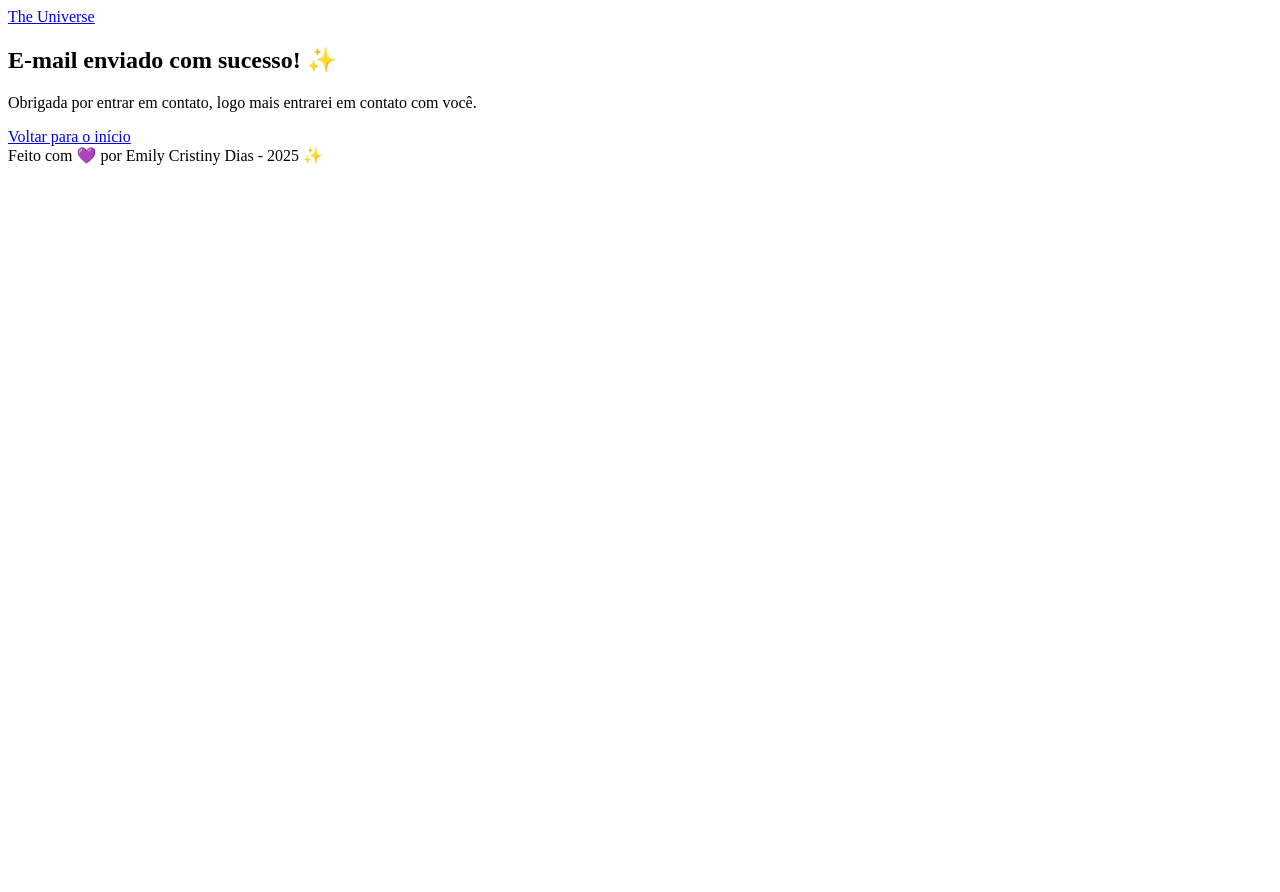
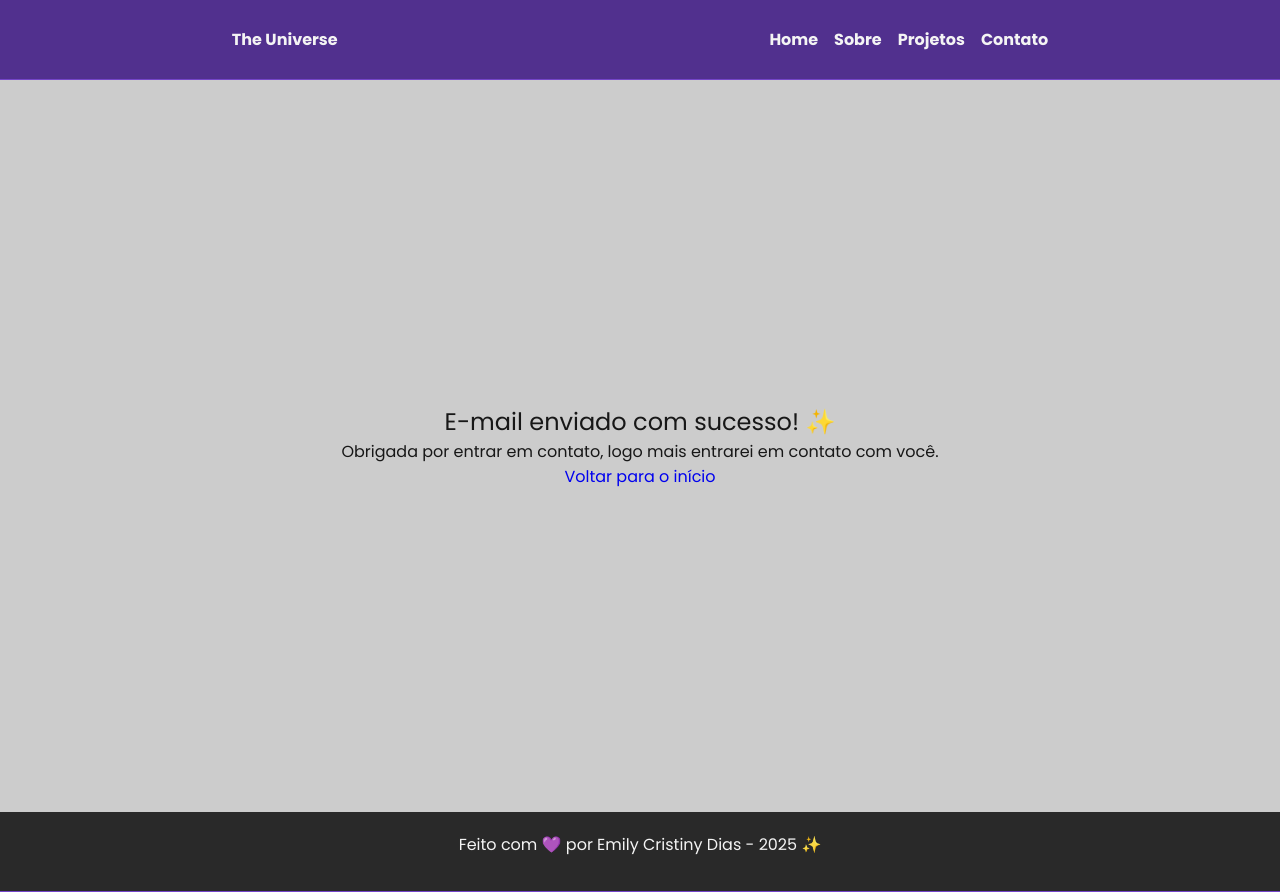
Before and after one commit to emilyestvz/gen_portfolio_example, a plain HTML site: page success.html in a window 1280 px wide. Before the commit the page ends 800 px from the top, so only its background shows below. Drawn offline with Linux system fonts and the light colour scheme.

Commit message:
:sparkles: Finalização sucess.html

```diff
--- a/assets/css/styles.css
+++ b/assets/css/styles.css
@@ -291,3 +291,7 @@ footer {
     border-bottom: 1px solid var(--purple-500);
     filter: opacity(0.9);
 }
+
+#sucess-txt, div{
+    text-align: center;
+}
--- a/success.html
+++ b/success.html
@@ -7,33 +7,52 @@
     <meta name="author" content="Emily Cristiny Dias">
     <meta name="keywords" content="HTML, CSS, Javascript">
     <link rel="icon" href="./assets/img/favicon.svg">
+    <link rel="stylesheet" href="./assets/css/styles.css">
+
+    <link rel="preconnect" href="https://fonts.googleapis.com">
+    <link rel="preconnect" href="https://fonts.gstatic.com" crossorigin>
+    <link href="https://fonts.googleapis.com/css2?family=Poppins:ital,wght@0,100;0,200;0,300;0,400;0,500;0,600;0,700;0,800;0,900;1,100;1,200;1,300;1,400;1,500;1,600;1,700;1,800;1,900&display=swap" rel="stylesheet">
+
 
     <title>Siga-me @emilyestvz</title>
 </head>
 <body>
 
-    <header>
-        <div id="header_content">
+    <header class="flex menu-container">
+        <div id="header-content" class="menu-content">
+
             <div id="titulo">
                 <a href="#">The Universe</a>
+              </div>
+
+              <div id="menu" class="flex">
+                <nav>
+                  <ul class="flex">
+                    <li><a href="#">Home</a></li>
+                    <li><a href="#">Sobre</a></li>
+                    <li><a href="#">Projetos</a></li>
+                    <li><a href="#">Contato</a></li>
+                  </ul>
+                </nav>
+              </div>
             </div>
-        </div>
+          </header>
     </header>
 
     <main>
 
-        <section id="success">
-            <div id="success_texto">
+        <section id="success" class="flex home-container">
+            <div id="success-txt">
                 <h2>E-mail enviado com sucesso! ✨</h2>
                 <p>Obrigada por entrar em contato, logo mais entrarei em contato com você.</p>
 
-                <a href="index.html" id="voltar_home">Voltar para o início</a>
+                <a href="index.html" id="voltar-home">Voltar para o início</a>
             </div>
         </section>
     </main>
 
     <footer>
-        <div id="footer_content">
+        <div id="footer-content">
             Feito com 💜 por Emily Cristiny Dias - 2025 ✨
         </div>
     </footer>
```
